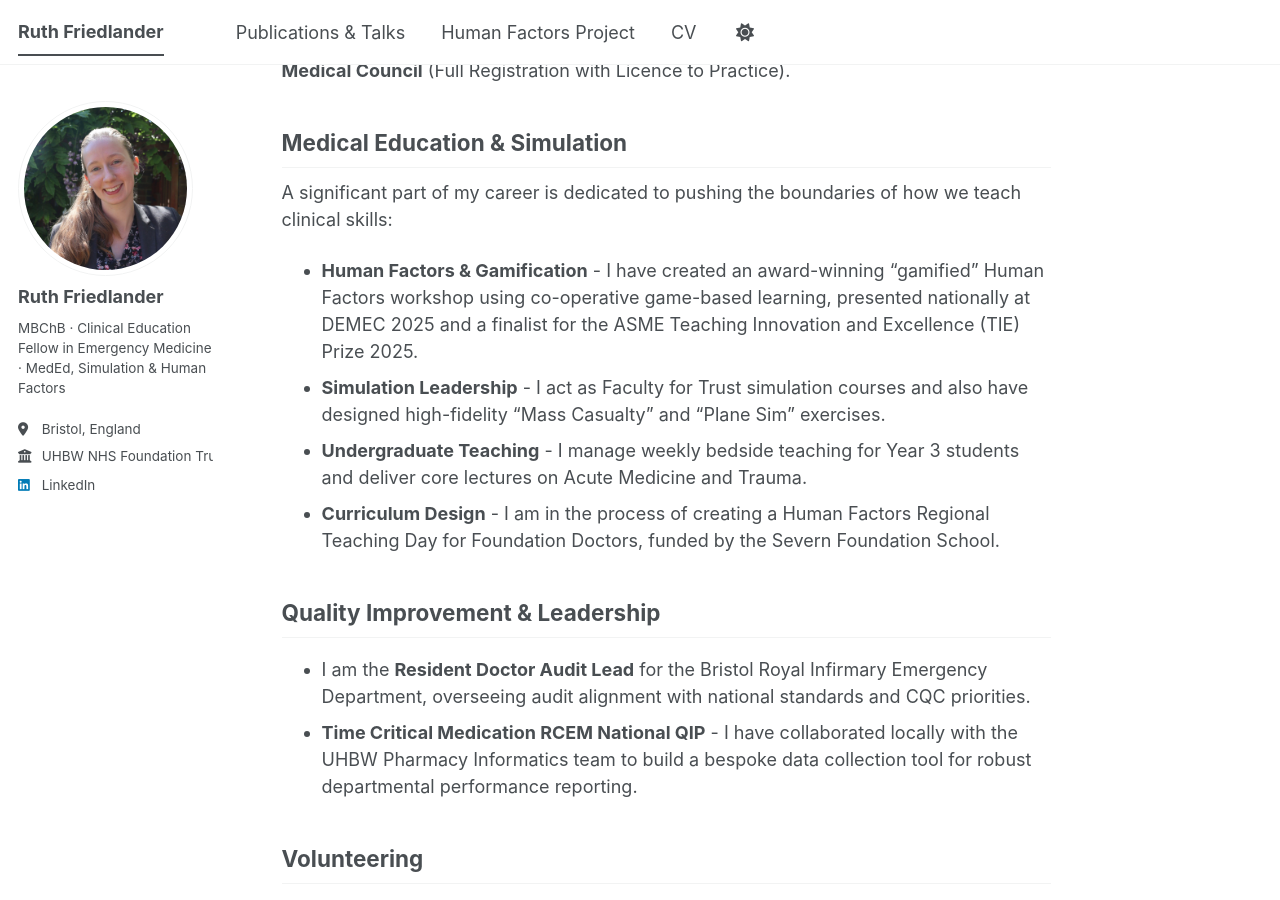
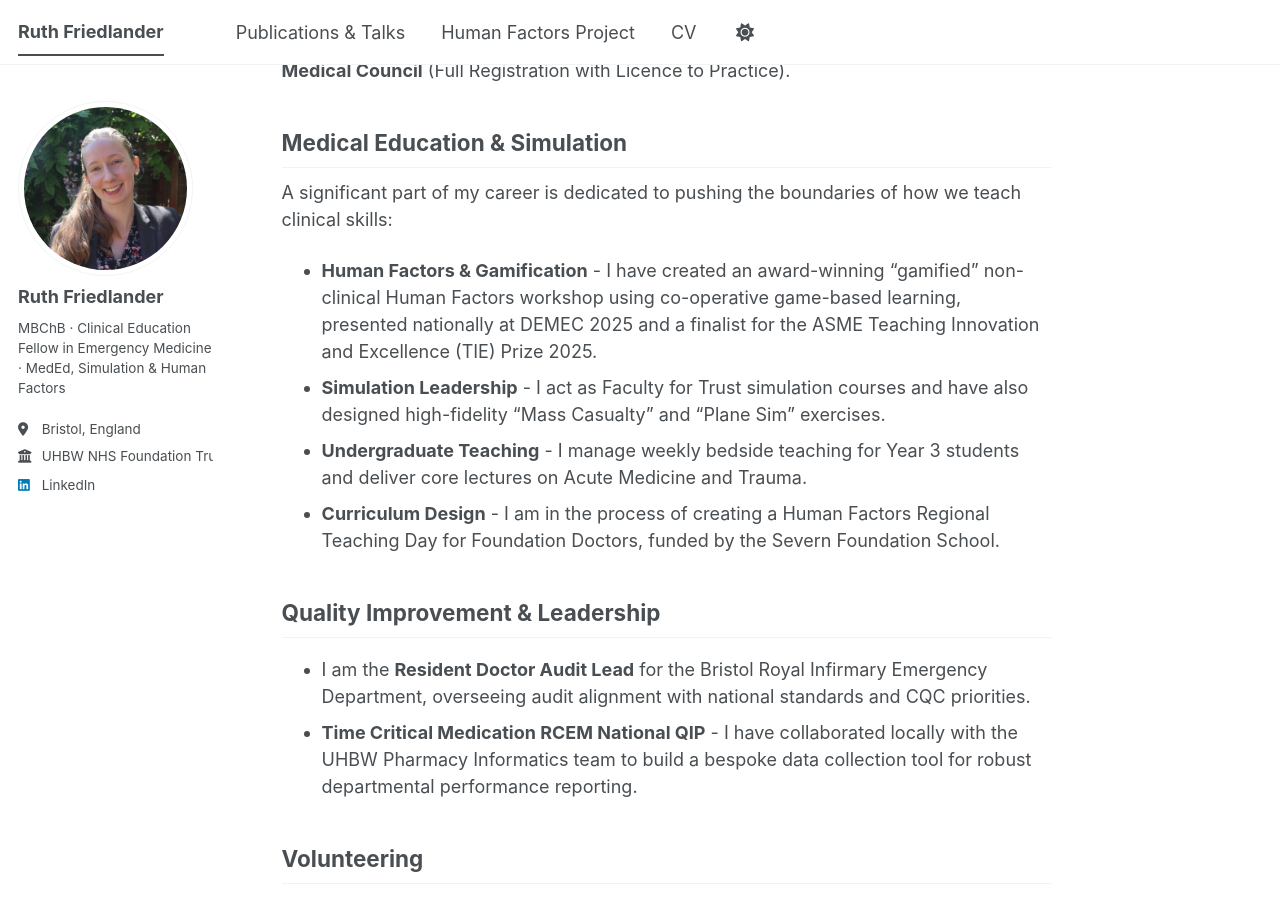
Before and after one commit to ruthfriedlander/ruthfriedlander.github.io, a Jekyll site: the page built from _pages/about.md, in a window 1280 px wide and 900 px high, scrolled down 371 px. Built offline with Jekyll 4.4.1, drawn with Linux system fonts in a browser that asks for light colours; a script bundle is joined from its source files by our own code; library files that are not in the unit come from our copies.

```diff
--- a/_pages/about.md
+++ b/_pages/about.md
@@ -17,8 +17,8 @@
 
 A significant part of my career is dedicated to pushing the boundaries of how we teach clinical skills:
 
-- **Human Factors & Gamification** - I have created an award-winning "gamified" Human Factors workshop using co-operative game-based learning, presented nationally at DEMEC 2025 and a finalist for the ASME Teaching Innovation and Excellence (TIE) Prize 2025.
-- **Simulation Leadership** - I act as Faculty for Trust simulation courses and also have designed high-fidelity "Mass Casualty" and "Plane Sim" exercises.
+- **Human Factors & Gamification** - I have created an award-winning "gamified" non-clinical Human Factors workshop using co-operative game-based learning, presented nationally at DEMEC 2025 and a finalist for the ASME Teaching Innovation and Excellence (TIE) Prize 2025.
+- **Simulation Leadership** - I act as Faculty for Trust simulation courses and have also designed high-fidelity "Mass Casualty" and "Plane Sim" exercises.
 - **Undergraduate Teaching** - I manage weekly bedside teaching for Year 3 students and deliver core lectures on Acute Medicine and Trauma.
 - **Curriculum Design** - I am in the process of creating a Human Factors Regional Teaching Day for Foundation Doctors, funded by the Severn Foundation School.
 
```
Also changed, not shown: _pages/cv.md (+1 -1 lines), _publications/2025-12-01-demec-defusing-tension.md (+1 -1 lines).
